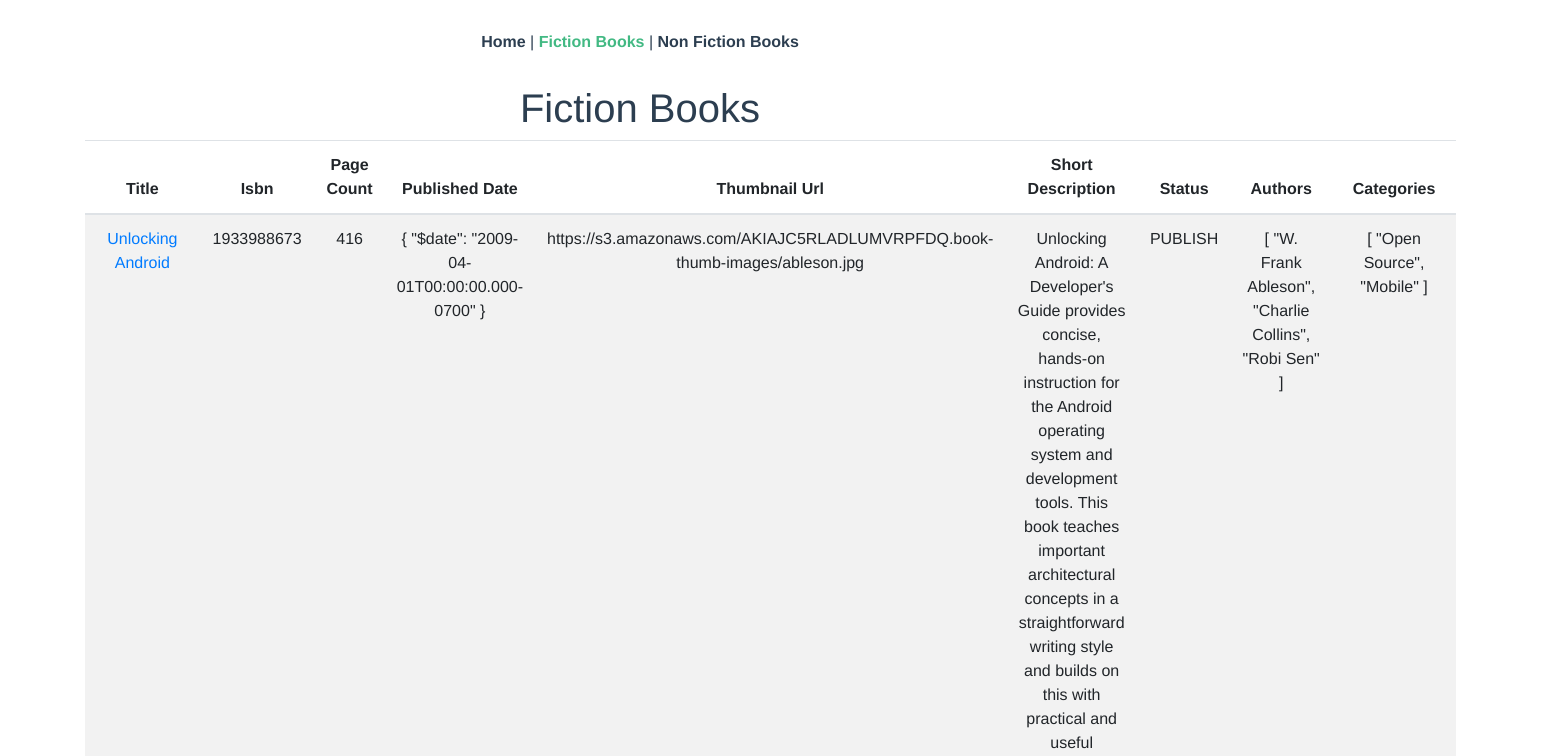
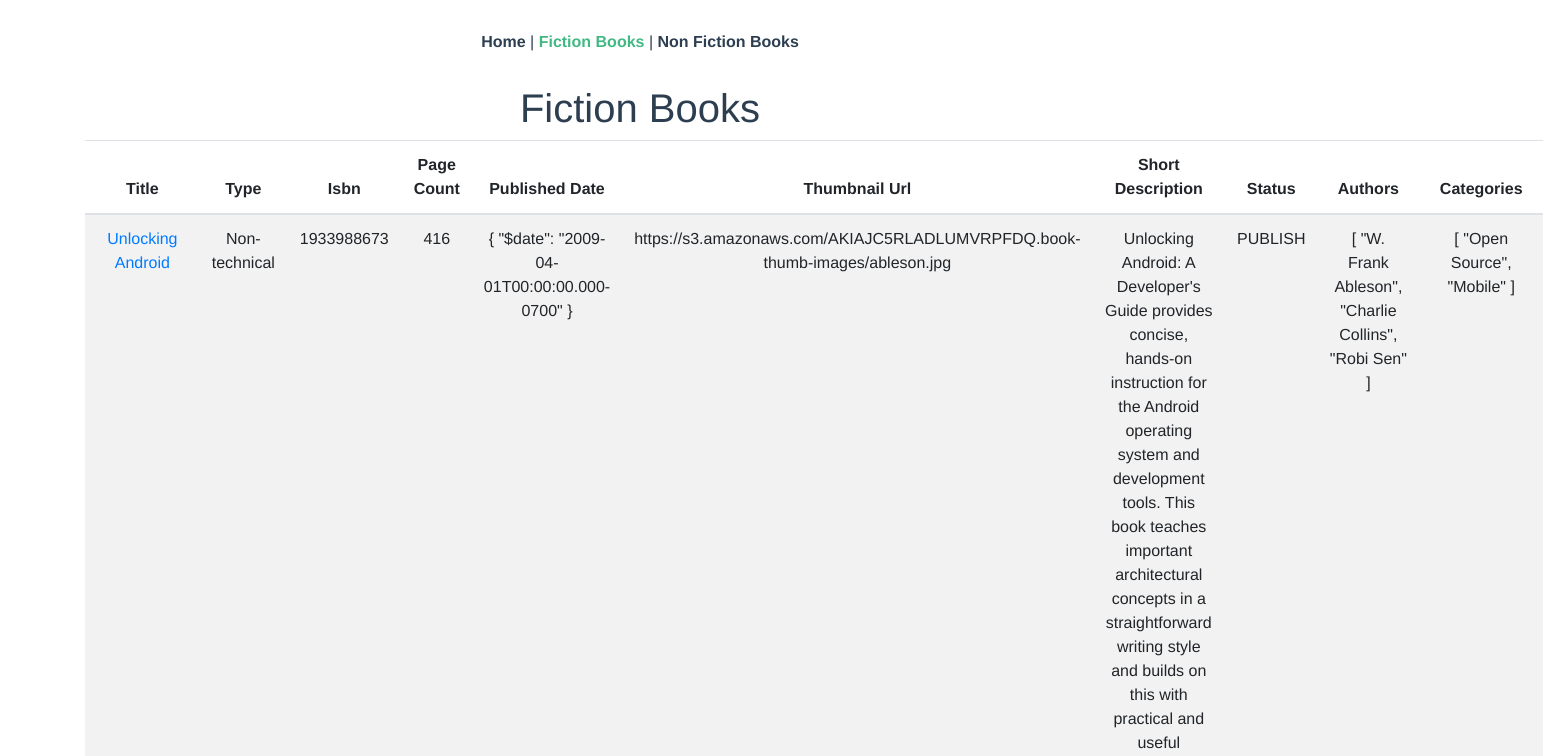
Before and after one commit to aamirshaikh7/vue--novel-local-api, a Vue app: page /fictionbooks in a window 1280 px wide. Shown: the top 756 px of the page, 1543 px wide, since content can reach past the window. Built offline with nearby package versions, Linux system fonts and the light colour scheme.

Commit message:
Routing through id and type

```diff
--- a/src/data/fictionbooks.js
+++ b/src/data/fictionbooks.js
@@ -1,6 +1,7 @@
 export default [
   {
     title: 'Unlocking Android',
+    type: 'Non-technical',
     isbn: '1933988673',
     pageCount: 416,
     publishedDate: { $date: '2009-04-01T00:00:00.000-0700' },
@@ -12,6 +13,7 @@ export default [
   },
   {
     title: 'Android in Action, Second Edition',
+    type: 'Non-technical',
     isbn: '1935182722',
     pageCount: 592,
     publishedDate: { $date: '2011-01-14T00:00:00.000-0800' },
@@ -23,6 +25,7 @@ export default [
   },
   {
     title: 'Specification by Example',
+    type: 'Non-technical',
     isbn: '1617290084',
     pageCount: 0,
     publishedDate: { $date: '2011-06-03T00:00:00.000-0700' },
@@ -33,6 +36,7 @@ export default [
   },
   {
     title: 'Flex 3 in Action',
+    type: 'Non-technical',
     isbn: '1933988746',
     pageCount: 576,
     publishedDate: { $date: '2009-02-02T00:00:00.000-0800' },
@@ -43,6 +47,7 @@ export default [
   },
   {
     title: 'Flex 4 in Action',
+    type: 'Non-technical',
     isbn: '1935182420',
     pageCount: 600,
     publishedDate: { $date: '2010-11-15T00:00:00.000-0800' },
@@ -58,6 +63,7 @@ export default [
   },
   {
     title: 'Collective Intelligence in Action',
+    type: 'Non-technical',
     isbn: '1933988312',
     pageCount: 425,
     publishedDate: { $date: '2008-10-01T00:00:00.000-0700' },
@@ -68,6 +74,7 @@ export default [
   },
   {
     title: 'Zend Framework in Action',
+    type: 'Non-technical',
     isbn: '1933988320',
     pageCount: 432,
     publishedDate: { $date: '2008-12-01T00:00:00.000-0800' },
@@ -79,6 +86,7 @@ export default [
   },
   {
     title: 'Flex on Java',
+    type: 'Non-technical',
     isbn: '1933988797',
     pageCount: 265,
     publishedDate: { $date: '2010-10-15T00:00:00.000-0700' },
@@ -90,6 +98,7 @@ export default [
   },
   {
     title: 'Griffon in Action',
+    type: 'Non-technical',
     isbn: '1935182234',
     pageCount: 375,
     publishedDate: { $date: '2012-06-04T00:00:00.000-0700' },
@@ -101,6 +110,7 @@ export default [
   },
   {
     title: 'OSGi in Depth',
+    type: 'Non-technical',
     isbn: '193518217X',
     pageCount: 325,
     publishedDate: { $date: '2011-12-12T00:00:00.000-0800' },
--- a/src/data/nonfictionbooks.js
+++ b/src/data/nonfictionbooks.js
@@ -1,6 +1,7 @@
 export default [
   {
     title: 'Flexible Rails',
+    type: 'Technical',
     isbn: '1933988509',
     pageCount: 592,
     publishedDate: { $date: '2008-01-01T00:00:00.000-0800' },
@@ -12,6 +13,7 @@ export default [
   },
   {
     title: 'Hello! Flex 4',
+    type: 'Technical',
     isbn: '1933988762',
     pageCount: 258,
     publishedDate: { $date: '2009-11-01T00:00:00.000-0700' },
@@ -23,6 +25,7 @@ export default [
   },
   {
     title: 'Coffeehouse',
+    type: 'Technical',
     isbn: '1884777384',
     pageCount: 316,
     publishedDate: { $date: '1997-07-01T00:00:00.000-0700' },
@@ -34,6 +37,7 @@ export default [
   },
   {
     title: 'Team Foundation Server 2008 in Action',
+    type: 'Technical',
     isbn: '1933988592',
     pageCount: 344,
     publishedDate: { $date: '2008-12-01T00:00:00.000-0800' },
@@ -44,6 +48,7 @@ export default [
   },
   {
     title: 'Brownfield Application Development in .NET',
+    type: 'Technical',
     isbn: '1933988711',
     pageCount: 550,
     publishedDate: { $date: '2010-04-16T00:00:00.000-0700' },
@@ -55,6 +60,7 @@ export default [
   },
   {
     title: 'MongoDB in Action',
+    type: 'Technical',
     isbn: '1935182870',
     pageCount: 0,
     publishedDate: { $date: '2011-12-12T00:00:00.000-0800' },
@@ -66,6 +72,7 @@ export default [
   },
   {
     title: 'Distributed Application Development with PowerBuilder 6.0',
+    type: 'Technical',
     isbn: '1884777686',
     pageCount: 504,
     publishedDate: { $date: '1998-06-01T00:00:00.000-0700' },
@@ -75,6 +82,7 @@ export default [
   },
   {
     title: 'Jaguar Development with PowerBuilder 7',
+    type: 'Technical',
     isbn: '1884777864',
     pageCount: 550,
     publishedDate: { $date: '1999-08-01T00:00:00.000-0700' },
@@ -86,6 +94,7 @@ export default [
   },
   {
     title: 'Taming Jaguar',
+    type: 'Technical',
     isbn: '1884777686',
     pageCount: 362,
     publishedDate: { $date: '2000-07-01T00:00:00.000-0700' },
@@ -96,6 +105,7 @@ export default [
   },
   {
     title: '3D User Interfaces with Java 3D',
+    type: 'Technical',
     isbn: '1884777902',
     pageCount: 520,
     publishedDate: { $date: '2000-08-01T00:00:00.000-0700' },
--- a/src/router/index.js
+++ b/src/router/index.js
@@ -26,7 +26,7 @@ const routes = [{
 },
 
 {
-  path: '/books/:id',
+  path: '/books/:type/:id',
   name: 'book',
   component: Book
 }
--- /dev/null
+++ b/src/store/actions.js
@@ -0,0 +1,3 @@
+export default {
+
+}
--- a/src/store/index.js
+++ b/src/store/index.js
@@ -1,11 +1,15 @@
 import Vue from 'vue'
 import Vuex from 'vuex'
+
+import state from './state'
+import mutations from './mutations'
+import actions from './actions'
 
 Vue.use(Vuex)
 
 export default new Vuex.Store({
-  state: {},
-  mutations: {},
-  actions: {},
+  state,
+  mutations,
+  actions,
   modules: {}
 })
--- /dev/null
+++ b/src/store/mutations.js
@@ -0,0 +1,3 @@
+export default {
+
+}
--- /dev/null
+++ b/src/store/state.js
@@ -0,0 +1,7 @@
+import fictionbooks from '../data/fictionbooks'
+import nonfictionbooks from '../data/nonfictionbooks'
+
+export default {
+  fictionbooks,
+  nonfictionbooks
+}
--- a/src/views/Book.vue
+++ b/src/views/Book.vue
@@ -1,11 +1,30 @@
 <template>
   <div>
-    <h2>Books</h2>
+    {{ $route.params.type }}
+    {{ $route.params.id }}
   </div>
 </template>
 
 <script>
-export default {}
+import { mapState } from 'vuex'
+
+export default {
+  name: 'Book',
+
+  data () {
+    return {}
+  },
+
+  computed: {
+    // fictionbooks () {
+    //   return this.$store.state.fictionbooks
+    // },
+    ...mapState([
+      'fictionbooks',
+      'nonfictionbooks'
+    ])
+  }
+}
 </script>
 
 <style></style>
--- a/src/views/FictionBooks.vue
+++ b/src/views/FictionBooks.vue
@@ -3,22 +3,26 @@
     <h1>Fiction Books</h1>
     <b-table striped hover :items="fictionbooks">
       <template v-slot:cell(title)="data">
-        <router-link :to="`/books/${data.index}`">{{ data.value }}</router-link>
+        <router-link :to="`/books/fictionbooks/${data.index}`">{{ data.value }}</router-link>
       </template>
     </b-table>
   </div>
 </template>
 
 <script>
-import fictionbooks from '@/data/fictionbooks'
+import { mapState } from 'vuex'
 
 export default {
   name: 'FictionBooks',
 
   data () {
-    return {
-      fictionbooks
-    }
+    return {}
+  },
+
+  computed: {
+    ...mapState([
+      'fictionbooks'
+    ])
   }
 }
 </script>
--- a/src/views/NonFictionBooks.vue
+++ b/src/views/NonFictionBooks.vue
@@ -1,20 +1,28 @@
 <template>
   <div>
     <h1>Non-Fiction Books</h1>
-    <b-table striped hover :items="nonfictionbooks"></b-table>
+    <b-table striped hover :items="nonfictionbooks">
+      <template v-slot:cell(title)="data">
+          <router-link :to="`/books/nonfictionbooks/${data.index}`">{{ data.value }}</router-link>
+      </template>
+    </b-table>
   </div>
 </template>
 
 <script>
-import nonfictionbooks from '@/data/nonfictionbooks'
+import { mapState } from 'vuex'
 
 export default {
   name: 'NonFictionBooks',
 
   data () {
-    return {
-      nonfictionbooks
-    }
+    return {}
+  },
+
+  computed: {
+    ...mapState([
+      'nonfictionbooks'
+    ])
   }
 }
 </script>
```
